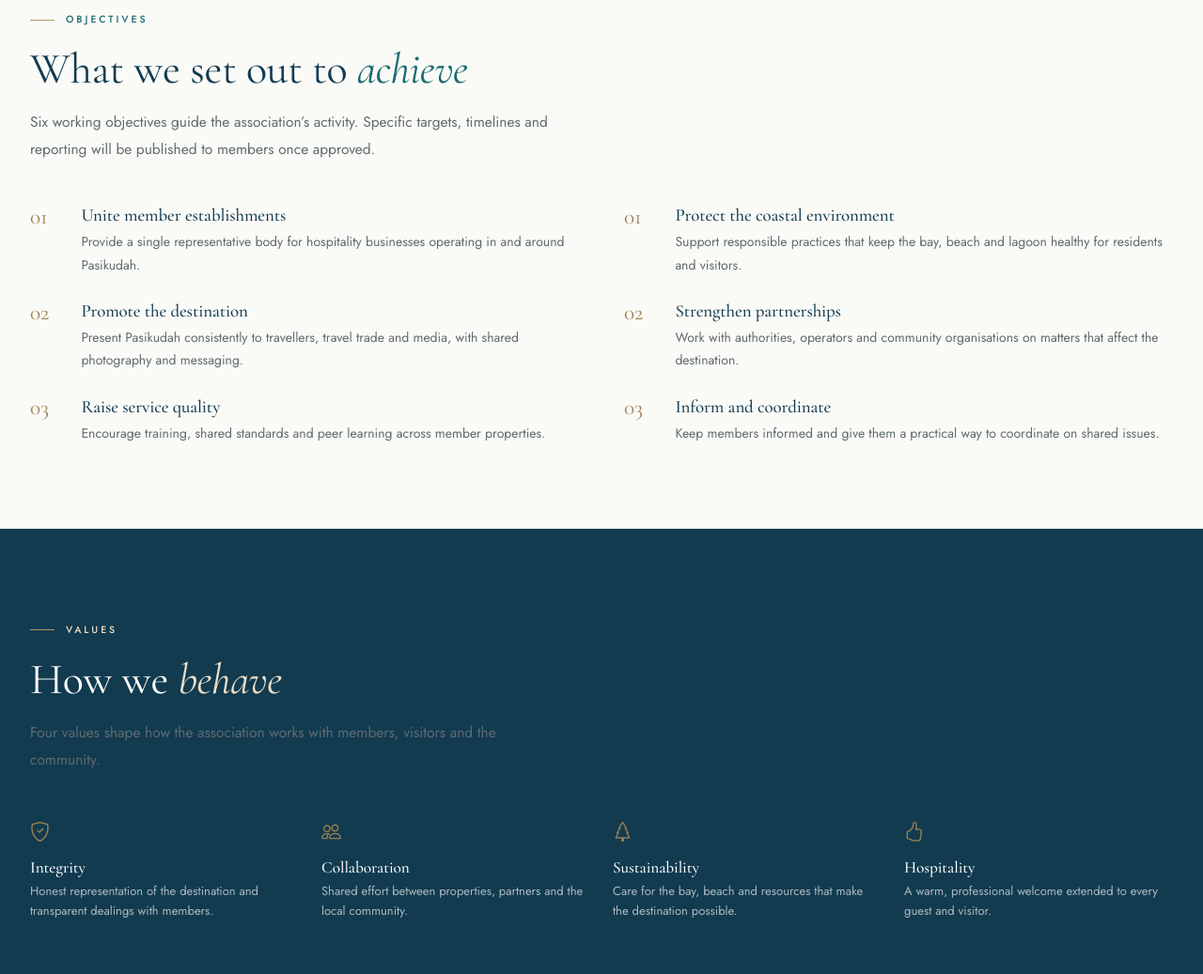
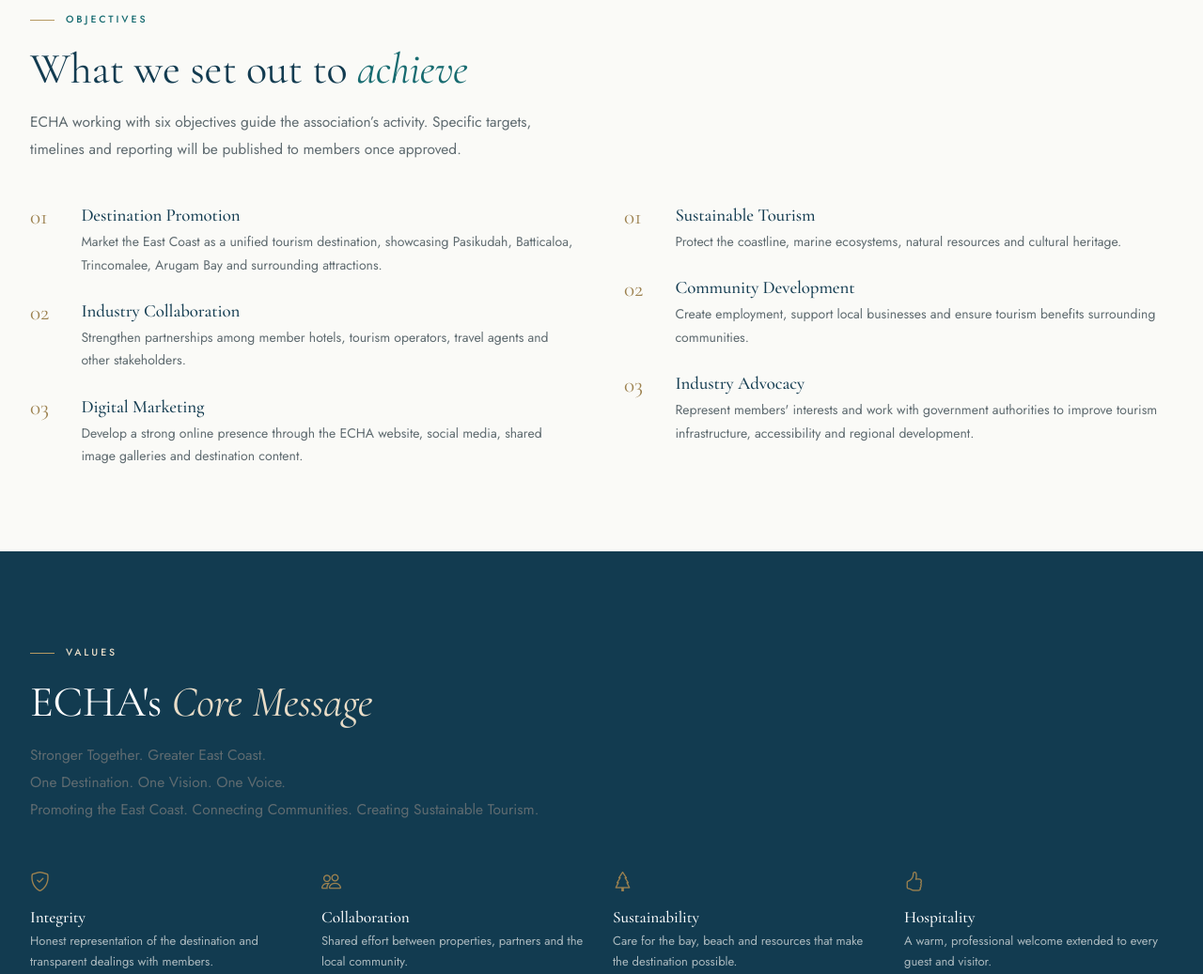
Before and after one commit to Anushan8/echa-pasikudah, a plain HTML site: page vision-mission.html in a window 1280 px wide. Shown: the part 2079-3116 px from the top of the page at 94% size. Drawn offline with nearby package versions, Linux system fonts and the light colour scheme.

Commit message:
Update vision-mission.html

```diff
--- a/vision-mission.html
+++ b/vision-mission.html
@@ -161,39 +161,39 @@
           <div class="heading-row__text reveal">
             <span class="eyebrow">Objectives</span>
             <h2 class="section-title">What we set out to <em>achieve</em></h2>
-            <p class="section-sub">Six working objectives guide the association&rsquo;s activity. Specific targets, timelines and reporting will be published to members once approved.</p>
+            <p class="section-sub">ECHA working with six objectives guide the association&rsquo;s activity. Specific targets, timelines and reporting will be published to members once approved.</p>
           </div>
         </div>
         <div class="row g-4 g-lg-5">
           <div class="col-lg-6 reveal">
             <ol class="numbered-list">
               <li>
-                <h3>Unite member establishments</h3>
-                <p>Provide a single representative body for hospitality businesses operating in and around Pasikudah.</p>
+                <h3>Destination Promotion</h3>
+                <p>Market the East Coast as a unified tourism destination, showcasing Pasikudah, Batticaloa, Trincomalee, Arugam Bay and surrounding attractions.</p>
               </li>
               <li>
-                <h3>Promote the destination</h3>
-                <p>Present Pasikudah consistently to travellers, travel trade and media, with shared photography and messaging.</p>
+                <h3>Industry Collaboration</h3>
+                <p>Strengthen partnerships among member hotels, tourism operators, travel agents and other stakeholders.</p>
               </li>
               <li>
-                <h3>Raise service quality</h3>
-                <p>Encourage training, shared standards and peer learning across member properties.</p>
+                <h3>Digital Marketing</h3>
+                <p>Develop a strong online presence through the ECHA website, social media, shared image galleries and destination content.</p>
               </li>
             </ol>
           </div>
           <div class="col-lg-6 reveal">
             <ol class="numbered-list" start="4">
               <li>
-                <h3>Protect the coastal environment</h3>
-                <p>Support responsible practices that keep the bay, beach and lagoon healthy for residents and visitors.</p>
+                <h3>Sustainable Tourism</h3>
+                <p>Protect the coastline, marine ecosystems, natural resources and cultural heritage.</p>
               </li>
               <li>
-                <h3>Strengthen partnerships</h3>
-                <p>Work with authorities, operators and community organisations on matters that affect the destination.</p>
+                <h3>Community Development</h3>
+                <p>Create employment, support local businesses and ensure tourism benefits surrounding communities.</p>
               </li>
               <li>
-                <h3>Inform and coordinate</h3>
-                <p>Keep members informed and give them a practical way to coordinate on shared issues.</p>
+                <h3>Industry Advocacy</h3>
+                <p>Represent members' interests and work with government authorities to improve tourism infrastructure, accessibility and regional development.</p>
               </li>
             </ol>
           </div>
@@ -206,8 +206,10 @@
         <div class="heading-row">
           <div class="heading-row__text reveal">
             <span class="eyebrow eyebrow--light">Values</span>
-            <h2 class="section-title section-title--light">How we <em style="color:var(--sand);">behave</em></h2>
-            <p class="section-sub">Four values shape how the association works with members, visitors and the community.</p>
+            <h2 class="section-title section-title--light">ECHA's <em style="color:var(--sand);">Core Message</em></h2>
+            <p class="section-sub">Stronger Together. Greater East Coast.<br />
+              One Destination. One Vision. One Voice.<br />
+              Promoting the East Coast. Connecting Communities. Creating Sustainable Tourism.</p>
           </div>
         </div>
         <div class="row g-4">
```
